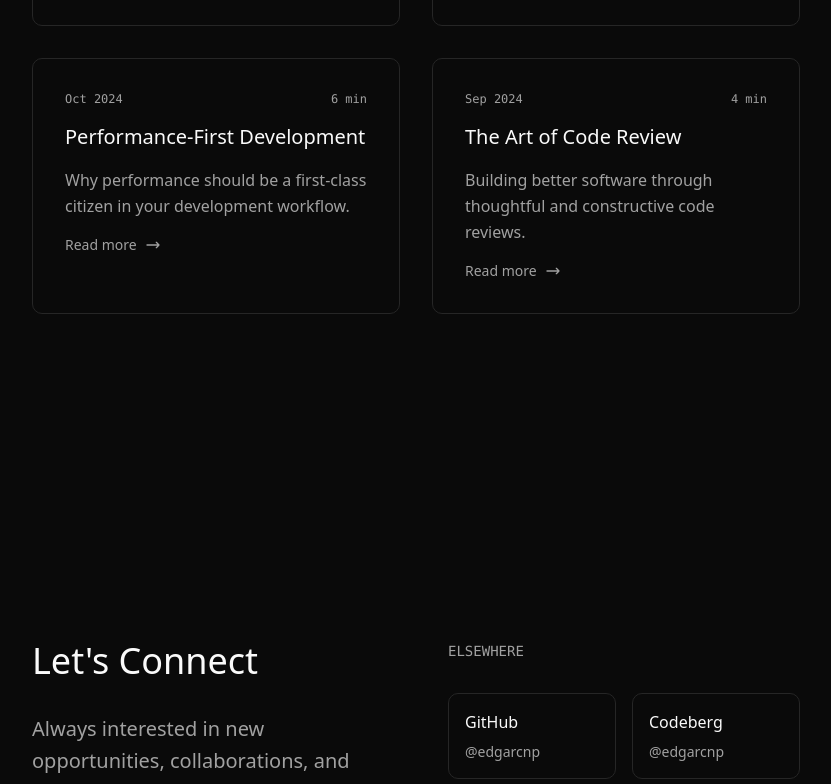
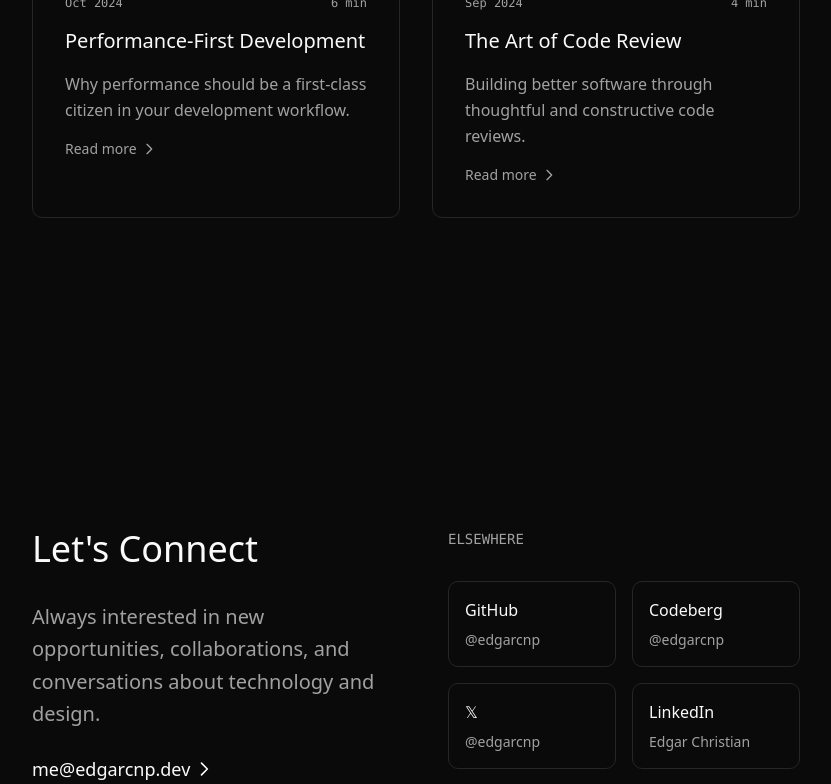
Before and after one commit to edgarcnp/edgarcnp-dev, a Next.js app: page / in a window 1280 px wide. Shown: the part 2380-3164 px from the top of the page, without its empty margins (224-1055 px from the left). Built offline with nearby package versions, Linux system fonts and the light colour scheme.

Commit message:
feat: simple scroll (#17)
* feat: simple scroll logic

* fix: padding issue on desktop

* fix: small arrow animation

* fix: small arrow adjustments

```diff
--- a/app/globals.css
+++ b/app/globals.css
@@ -145,12 +145,16 @@
             border-color 1s cubic-bezier(0.4, 0, 0.2, 1);
         /* Ensure smooth touch scrolling on mobile */
         -webkit-overflow-scrolling: touch;
+        /* Enable smooth scrolling for momentum effect */
+        scroll-behavior: smooth;
     }
 
     body {
         @apply bg-background text-foreground;
         /* Ensure smooth touch scrolling on mobile */
         -webkit-overflow-scrolling: touch;
+        /* Enable smooth scrolling for momentum effect */
+        scroll-behavior: smooth;
     }
 
     /* Simple universal transitions for smooth theme changes */
--- a/app/page.tsx
+++ b/app/page.tsx
@@ -148,80 +148,6 @@ export default function Home() {
         }
     }, [getNavigationSections])
 
-    useEffect(() => {
-        // Only enable magnetic scroll on desktop devices (non-touch)
-        if (isTouchDevice) {
-            return
-        }
-
-        const handleWheel = (e: WheelEvent) => {
-            const now = Date.now()
-
-            if (now - lastScrollTimeRef.current < NAVIGATION.SCROLL_DELAY) {
-                e.preventDefault()
-                return
-            }
-
-            const currentIndex = NAVIGATION.SECTIONS.indexOf(activeSection)
-            let nextIndex = currentIndex
-
-            if (e.deltaY > 0) {
-                nextIndex = Math.min(currentIndex + 1, NAVIGATION.SECTIONS.length - 1)
-            } else {
-                nextIndex = Math.max(currentIndex - 1, 0)
-            }
-
-            if (nextIndex !== currentIndex) {
-                e.preventDefault()
-                lastScrollTimeRef.current = now
-
-                const targetSection = document.getElementById(NAVIGATION.SECTIONS[nextIndex])
-                if (targetSection) {
-                    smoothScrollTo(targetSection, { duration: NAVIGATION.SCROLL_DURATION })
-                }
-            }
-        }
-
-        const handleKeyDown = (e: KeyboardEvent) => {
-            if (e.key !== "PageUp" && e.key !== "PageDown") {
-                return
-            }
-
-            const now = Date.now()
-
-            if (now - lastScrollTimeRef.current < NAVIGATION.SCROLL_DELAY) {
-                e.preventDefault()
-                return
-            }
-
-            const currentIndex = NAVIGATION.SECTIONS.indexOf(activeSection)
-            let nextIndex = currentIndex
-
-            if (e.key === "PageDown") {
-                nextIndex = Math.min(currentIndex + 1, NAVIGATION.SECTIONS.length - 1)
-            } else if (e.key === "PageUp") {
-                nextIndex = Math.max(currentIndex - 1, 0)
-            }
-
-            if (nextIndex !== currentIndex) {
-                e.preventDefault()
-                lastScrollTimeRef.current = now
-
-                const targetSection = document.getElementById(NAVIGATION.SECTIONS[nextIndex])
-                if (targetSection) {
-                    smoothScrollTo(targetSection, { duration: NAVIGATION.SCROLL_DURATION })
-                }
-            }
-        }
-
-        window.addEventListener("wheel", handleWheel, { passive: false })
-        window.addEventListener("keydown", handleKeyDown)
-        return () => {
-            window.removeEventListener("wheel", handleWheel)
-            window.removeEventListener("keydown", handleKeyDown)
-        }
-    }, [activeSection, isTouchDevice])  // Note: No need to add getNavigationSections here since it's not used in this effect
-
     const toggleTheme = useCallback(() => {
         // Set the new theme - transitions are handled by explicit CSS rules
         setTheme(resolvedTheme === "dark" ? "light" : "dark")
@@ -237,14 +163,8 @@ export default function Home() {
         if (typeof window !== 'undefined') {
             const targetSection = document.getElementById(sectionId)
             if (targetSection) {
-                if (isTouchDevice) {
-                    // Use native smooth scrolling for mobile/tablet
-                    targetSection.scrollIntoView({ behavior: 'smooth' })
-                } else {
-                    // Use custom smooth scrolling for desktop
-                    lastScrollTimeRef.current = Date.now()
-                    smoothScrollTo(targetSection, { duration: NAVIGATION.SCROLL_DURATION })
-                }
+                // Use native smooth scrolling for all devices to ensure consistent momentum behavior
+                targetSection.scrollIntoView({ behavior: 'smooth' })
             }
         }
     }
@@ -275,8 +195,8 @@ export default function Home() {
                 </div>
             </nav>
 
-            <main className="max-w-4xl mx-auto px-6 sm:px-8 lg:px-16 space-y-6 sm:space-y-16 pt-8 sm:pt-16 pb-16 sm:pb-24">
-                <IntroSection ref={setSectionRef("intro")} currentYear={currentYear} className="animate-fade-in-up opacity-100 pt-16 sm:pt-24" />
+            <main className="max-w-4xl mx-auto px-6 sm:px-8 lg:px-16 space-y-6 sm:space-y-12 pt-8 sm:pt-0 pb-8 sm:pb-4">
+                <IntroSection ref={setSectionRef("intro")} currentYear={currentYear} className="animate-fade-in-up opacity-100 pt-16 sm:pt-12" />
                 <WorkSection ref={setSectionRef("work")} className="animate-fade-in-up opacity-100" />
                 <ThoughtsSection ref={setSectionRef("thoughts")} className="animate-fade-in-up opacity-100" />
                 <FooterSection ref={setSectionRef("footer")} currentYear={currentYear} className="animate-fade-in-up opacity-100" />
--- a/components/footer-section.tsx
+++ b/components/footer-section.tsx
@@ -20,11 +20,11 @@ const FooterSection = forwardRef<HTMLDivElement, { currentYear: number; classNam
                                 <div className="space-y-4">
                                     <a
                                         href="mailto:me@edgarcnp.dev"
-                                        className="group flex items-center gap-3 text-foreground hover:text-muted-foreground transition-theme"
+                                        className="group flex items-center gap-1 text-foreground hover:text-muted-foreground transition-all duration-300"
                                     >
                                         <span className="text-base sm:text-lg">me@edgarcnp.dev</span>
                                         <svg
-                                            className="w-5 h-5 transform group-hover:translate-x-1 transition-theme"
+                                            className="w-5 h-5 transform translate-x-0 group-hover:translate-x-2 transition-transform duration-300 ease-out"
                                             fill="none"
                                             stroke="currentColor"
                                             viewBox="0 0 24 24"
@@ -33,7 +33,7 @@ const FooterSection = forwardRef<HTMLDivElement, { currentYear: number; classNam
                                                 strokeLinecap="round"
                                                 strokeLinejoin="round"
                                                 strokeWidth={2}
-                                                d="M17 8l4 4m0 0l-4 4m4-4H3"
+                                                d="M9 5l7 7-7 7"
                                             />
                                         </svg>
                                     </a>
--- a/components/thoughts-section.tsx
+++ b/components/thoughts-section.tsx
@@ -56,10 +56,10 @@ const ThoughtsSection = forwardRef<HTMLDivElement, { className?: string }>(
 
                                     <p className="text-sm sm:text-base text-muted-foreground leading-relaxed">{post.excerpt}</p>
 
-                                    <div className="flex items-center gap-2 text-sm text-muted-foreground group-hover:text-foreground transition-theme">
+                                    <div className="flex items-center gap-1 text-sm text-muted-foreground group-hover:text-foreground transition-all duration-300">
                                         <span>Read more</span>
                                         <svg
-                                            className="w-4 h-4 transform group-hover:translate-x-1 transition-theme"
+                                            className="w-4 h-4 transform translate-x-0 group-hover:translate-x-2 transition-transform duration-300 ease-out"
                                             fill="none"
                                             stroke="currentColor"
                                             viewBox="0 0 24 24"
@@ -68,7 +68,7 @@ const ThoughtsSection = forwardRef<HTMLDivElement, { className?: string }>(
                                                 strokeLinecap="round"
                                                 strokeLinejoin="round"
                                                 strokeWidth={2}
-                                                d="M17 8l4 4m0 0l-4 4m4-4H3"
+                                                d="M9 5l7 7-7 7"
                                             />
                                         </svg>
                                     </div>
```
